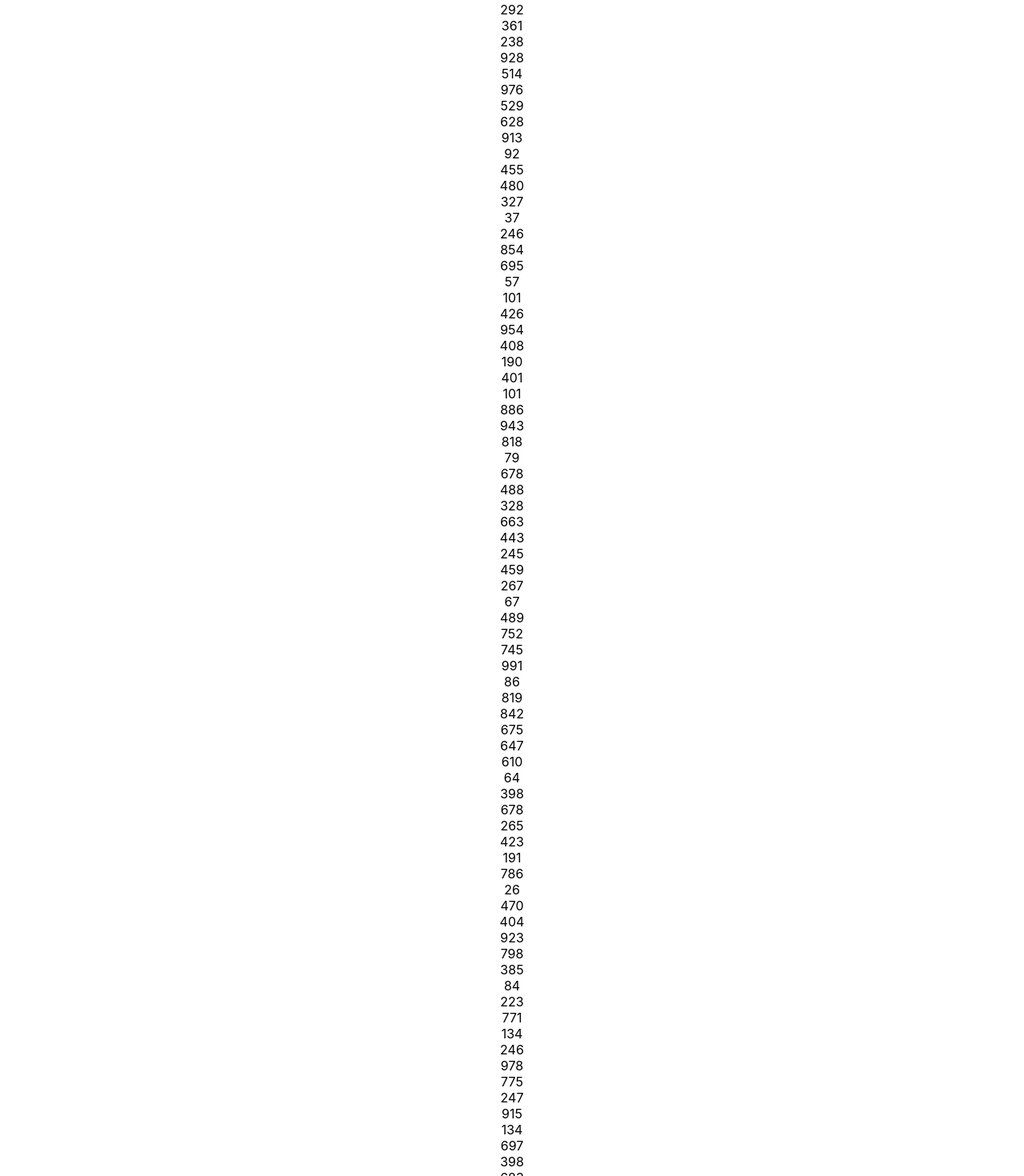
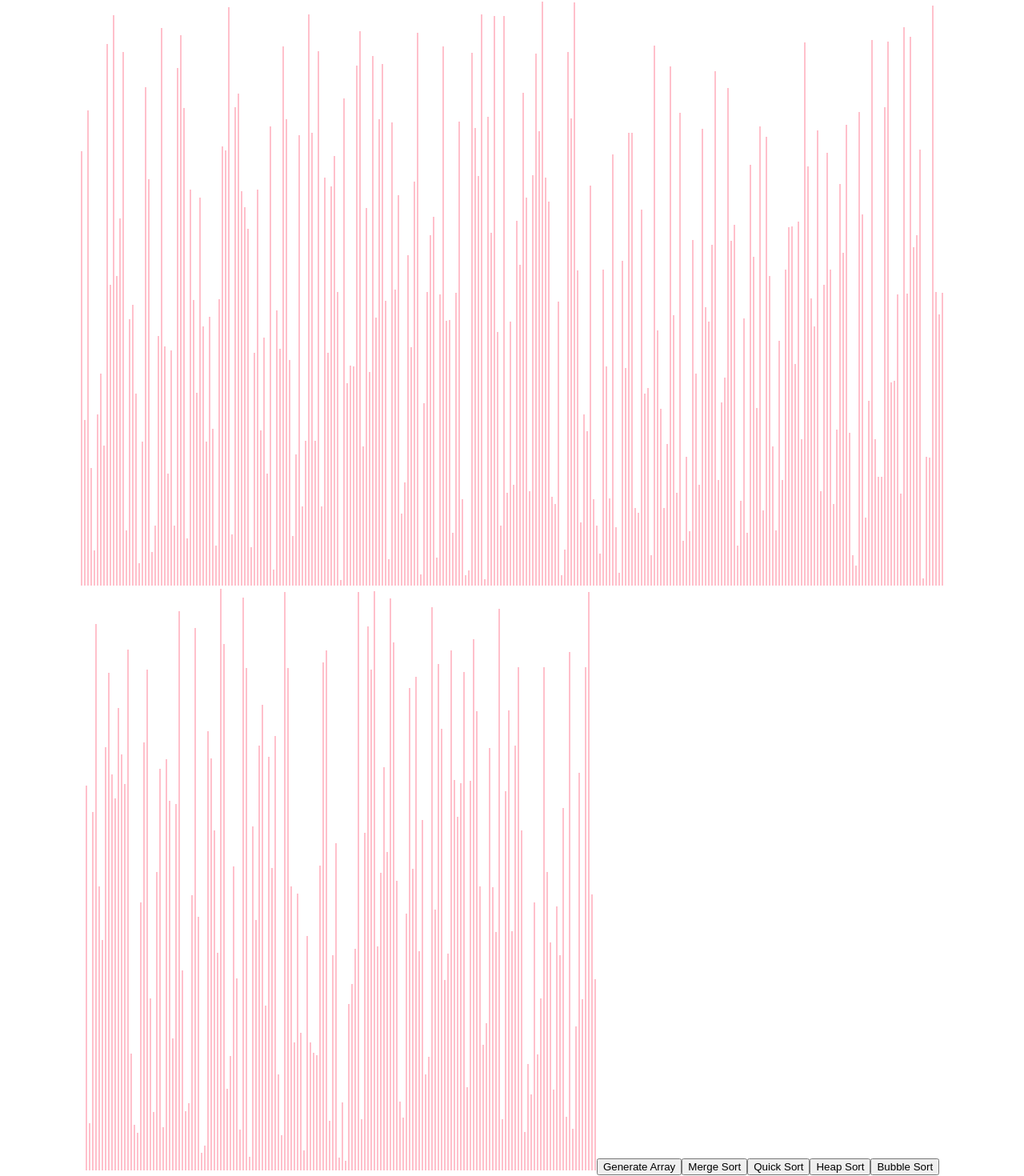
Before and after one commit to Rahul-Chauhan21/SortingVisualizer, a React (Create React App) app: page / in a window 1280 px wide. Shown: the part 98-1568 px from the top of the page at 80% size. Built offline with nearby package versions, Linux system fonts and the light colour scheme.

Commit message:
Added Merge Sort

```diff
--- a/src/SortingVisualizer/SortingVisualizer.css
+++ b/src/SortingVisualizer/SortingVisualizer.css
@@ -0,0 +1,12 @@
+.array-container {
+  position: absolute;
+  left: 100px;
+  top: 100px;
+  right: 100px;
+}
+.array-bar {
+  width: 2px;
+  background-color: pink;
+  display: inline-block;
+  margin: 0 1px;
+}
--- a/src/SortingVisualizer/SortingVisualizer.jsx
+++ b/src/SortingVisualizer/SortingVisualizer.jsx
@@ -1,4 +1,5 @@
 import React from "react";
+import { mergeSort } from "../sortingAlgorithms/mergeSort.js";
 import "./SortingVisualizer.css";
 
 export default class SortingVisualizer extends React.Component {
@@ -16,23 +17,46 @@ export default class SortingVisualizer extends React.Component {
 
   resetArray() {
     const array = [];
-    for (let i = 0; i < 100; i++) {
-      array.push(randomIntFromInterval(5, 1000));
+    for (let i = 0; i < 430; i++) {
+      array.push(randomIntFromInterval(5, 730));
     }
 
     this.setState({ array });
   }
 
+  mergeSort() {}
+
+  testSortingAlgorithm() {
+    for (let i = 0; i < 100; i++) {
+      const array = [];
+      const length = randomIntFromInterval(1, 1000);
+      for (let i = 0; i < length; i++) {
+        array.push(randomIntFromInterval(-1000, 1000));
+      }
+      const javaScriptSortedArray = array.slice().sort((a, b) => a - b);
+      const sortedArray = mergeSort(array);
+      console.log(arraysAreEqual(javaScriptSortedArray, sortedArray));
+    }
+  }
+
   render() {
     const { array } = this.state;
     return (
-      <>
+      <div className="array-container">
         {array.map((value, idx) => (
-          <div className="array-bar" key={idx}>
-            {value}
-          </div>
+          <div
+            className="array-bar"
+            key={idx}
+            style={{ height: `${value}px` }}
+          ></div>
         ))}
-      </>
+        <button onClick={() => this.resetArray()}>Generate Array</button>
+        <button onClick={() => this.mergeSort()}>Merge Sort</button>
+        <button onClick={() => this.quickSort()}>Quick Sort</button>
+        <button onClick={() => this.heapSort()}>Heap Sort</button>
+        <button onClick={() => this.bubbleSort()}>Bubble Sort</button>
+        <button onClick={() => this.testSortingAlgorithm()}>Test Algo</button>
+      </div>
     );
   }
 }
@@ -40,3 +64,13 @@ export default class SortingVisualizer extends React.Component {
 function randomIntFromInterval(min, max) {
   return Math.floor(Math.random() * (max - min + 1) + min);
 }
+
+function arraysAreEqual(arrayOne, arrayTwo) {
+  if (arrayOne.length !== arrayTwo.length) return false;
+  for (let i = 0; i < arrayOne.length; i++) {
+    if (arrayOne[i] !== arrayTwo[i]) {
+      return false;
+    }
+  }
+  return true;
+}
--- /dev/null
+++ b/src/sortingAlgorithms/mergeSort.js
@@ -0,0 +1,41 @@
+export const mergeSort = (array) => {
+  const animations = [];
+  if (array.length <= 1) return array;
+  mergeSortHelper(array, 0, array.length - 1, animations);
+  return array;
+};
+
+function mergeSortHelper(array, low, high, animations) {
+  if (low < high) {
+    const mid = Math.floor(low + (high - low) / 2);
+    mergeSortHelper(array, low, mid, animations);
+    mergeSortHelper(array, mid + 1, high, animations);
+    merge(array, low, mid, high, animations);
+  }
+}
+
+function merge(array, low, mid, high, animations) {
+  var temp = Array(high - low + 1);
+  let i = low,
+    j = mid + 1,
+    k = 0;
+  while (i <= mid && j <= high) {
+    if (array[i] <= array[j]) {
+      temp[k++] = array[i++];
+    } else {
+      temp[k++] = array[j++];
+    }
+  }
+
+  while (i <= mid) {
+    temp[k++] = array[i++];
+  }
+
+  while (j <= high) {
+    temp[k++] = array[j++];
+  }
+
+  for (let i = low; i <= high; i++) {
+    array[i] = temp[i - low];
+  }
+}
```
